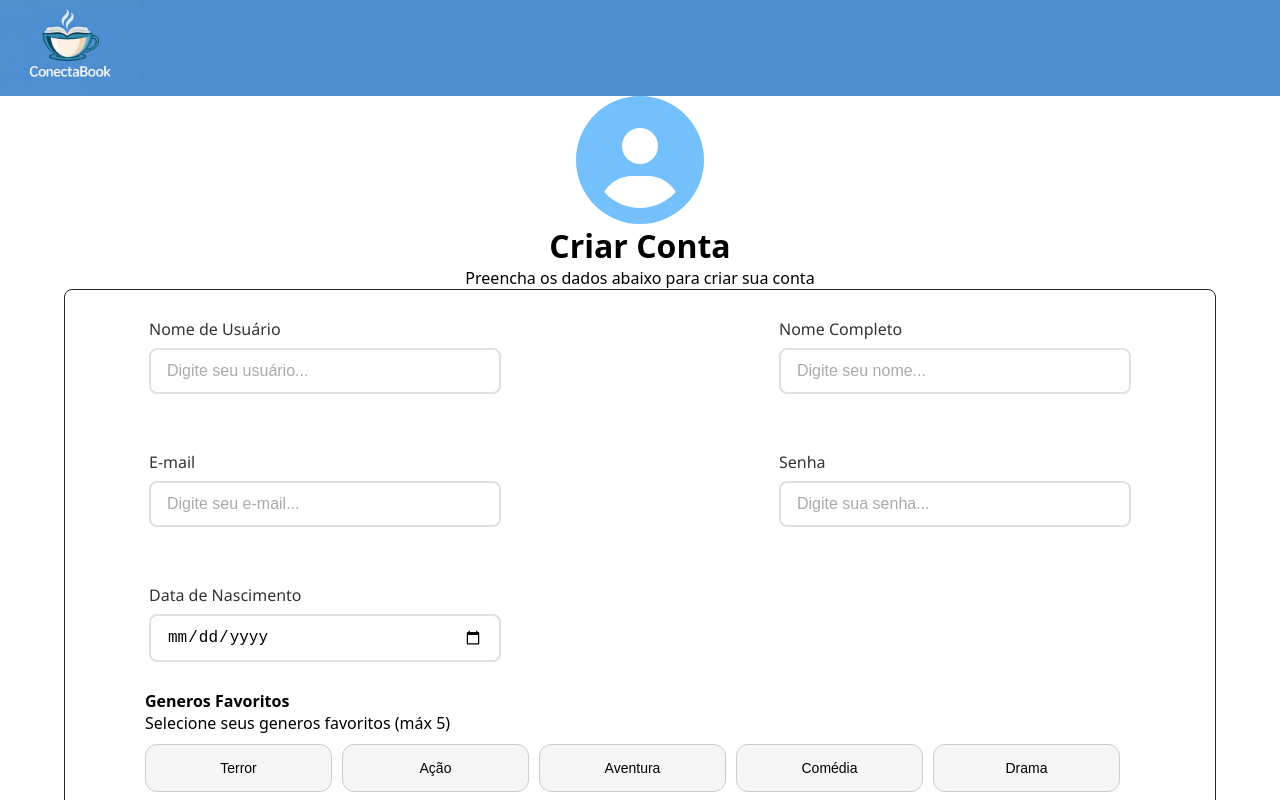
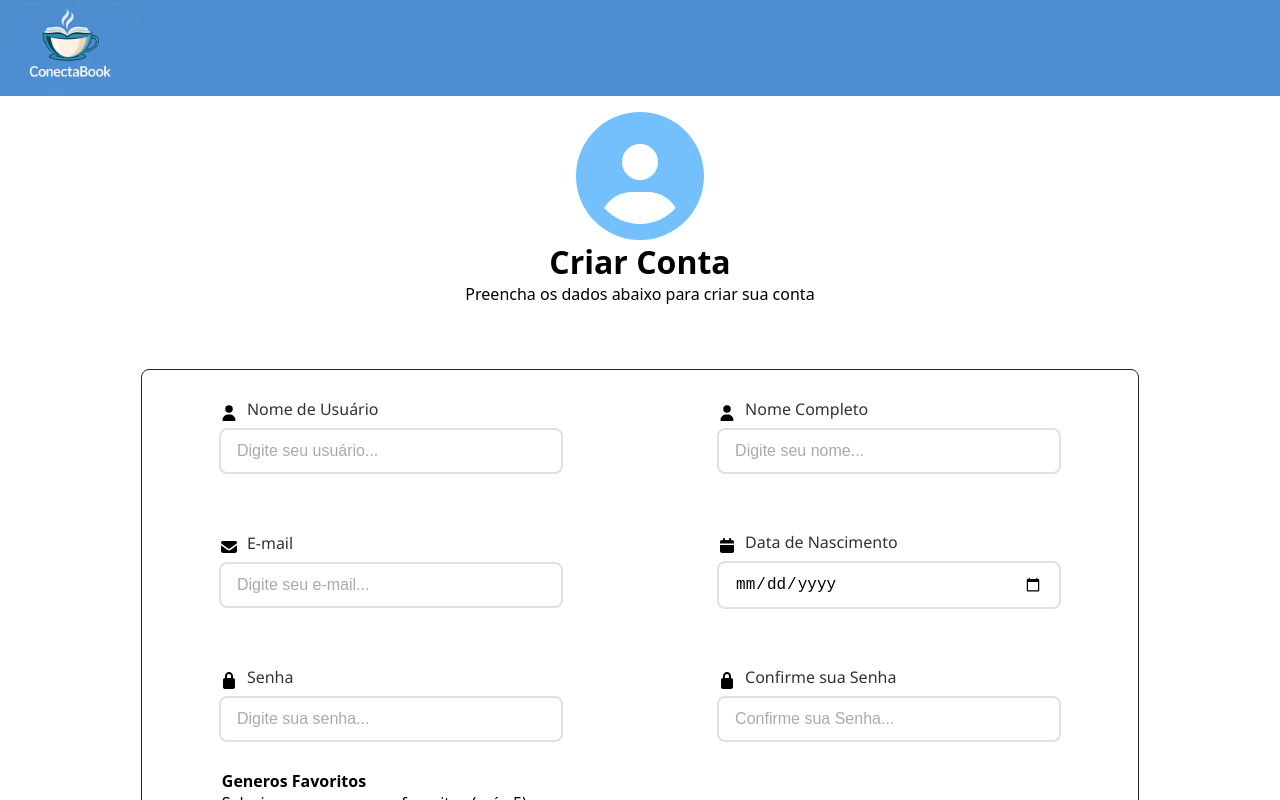
Before and after one commit to AlexGomes34/tema-conectabook, a React (Vite) app in the folder codes/frontend/tcc-conectabook/: page /cadastro in a window 1280 px wide. Shown: the top 800 px of the page. Built offline with nearby package versions, Linux system fonts and the light colour scheme.

Commit message:
Estilização da página de perfi

```diff
--- /dev/null
+++ b/codes/frontend/tcc-conectabook/src/components/footer/index.jsx
@@ -0,0 +1,9 @@
+function Footer() {
+    return (
+        <footer>
+            <p>© 2026 ConectaBook — 2026</p>
+        </footer>
+    )
+}
+
+export default Footer
--- a/codes/frontend/tcc-conectabook/src/components/input/index.jsx
+++ b/codes/frontend/tcc-conectabook/src/components/input/index.jsx
@@ -1,9 +1,13 @@
 import './input.css'
+import { FontAwesomeIcon } from "@fortawesome/react-fontawesome"
 
-function Input({ label, placeholder, value, onChange, type = "text", name, required }) {
+function Input({ label, placeholder, value, onChange, type = "text", name, required, faIcon }) {
     return (
         <div className='input-group'>
-            <label>{label}</label>
+            <div className="label">
+                <FontAwesomeIcon icon={faIcon} />
+                <label>{label}</label>
+            </div>
             <input
                 name={name}
                 type={type}
--- a/codes/frontend/tcc-conectabook/src/components/input/input.css
+++ b/codes/frontend/tcc-conectabook/src/components/input/input.css
@@ -30,3 +30,9 @@
   .input-group input::placeholder {
     color: #aaa;
   }
+
+  .label{
+    display: flex;
+    align-items: center;
+    gap: 0.5rem;
+  }
--- a/codes/frontend/tcc-conectabook/src/pages/Cadastro/index.jsx
+++ b/codes/frontend/tcc-conectabook/src/pages/Cadastro/index.jsx
@@ -5,18 +5,20 @@ import logo from "../../assets/logo.png"
 import "./style.css"
 
 import { FontAwesomeIcon } from "@fortawesome/react-fontawesome"
-import { faCircleUser } from "@fortawesome/free-solid-svg-icons"
+import { faCircleUser, faUser, faEnvelope, faLock, faCalendar } from "@fortawesome/free-solid-svg-icons"
 import Button from "../../components/button"
-import { text } from "@fortawesome/fontawesome-svg-core"
+import Footer from "../../components/footer"
 
 //============== ARRAYS ================
 
 const INPUT_DATA = [
-    { id: 1, name: "usuario", label: "Nome de Usuário", placeholder: "Digite seu usuário...", type: "text", required:true },
-    { id: 2, name: "nome", label: "Nome Completo", placeholder: "Digite seu nome...", type: "text", required:true },
-    { id: 3, name: "email", label: "E-mail", placeholder: "Digite seu e-mail...", type: "email", required:true },
-    { id: 4, name: "senha", label: "Senha", placeholder: "Digite sua senha...", type: "password", required:true },
-    { id: 5, name: "nascimento", label: "Data de Nascimento", type: "date", required:true },
+    { id: 1, name: "usuario", label: "Nome de Usuário", placeholder: "Digite seu usuário...", type: "text", required:true, faIcon:faUser },
+    { id: 2, name: "nome", label: "Nome Completo", placeholder: "Digite seu nome...", type: "text", required:true, faIcon:faUser },
+    { id: 3, name: "email", label: "E-mail", placeholder: "Digite seu e-mail...", type: "email", required:true,faIcon:faEnvelope },
+    { id: 5, name: "nascimento", label: "Data de Nascimento", type: "date", required:true, faIcon:faCalendar },
+    { id: 4, name: "senha", label: "Senha", placeholder: "Digite sua senha...", type: "password", required:true, faIcon:faLock },
+    { id: 5, name: "confirmarSenha", label: "Confirme sua Senha", placeholder: "Confirme sua Senha...", type: "password", required:true, faIcon:faLock },
+
 ]
 
 const GENEROS_DATA = [
@@ -121,6 +123,7 @@ function Cadastro() {
                                 <div className="input">
                                     <Input
                                         name={input.name}
+                                        faIcon={input.faIcon}
                                         label={input.label}
                                         placeholder={input.placeholder}
                                         value={form[input.name]}
@@ -160,14 +163,8 @@ function Cadastro() {
 
                     </form>
                 </div>
-
-
-
-
             </main>
-            <footer className="footer-cadastro">
-
-            </footer>
+            <Footer/>
         </div>
     )
 }
--- a/codes/frontend/tcc-conectabook/src/pages/Cadastro/style.css
+++ b/codes/frontend/tcc-conectabook/src/pages/Cadastro/style.css
@@ -12,6 +12,7 @@ body{
 .header-cadastro{
     width: 100%;
     background-color: #4D8ED0;
+
 }
 
 .img-header{
@@ -24,27 +25,26 @@ body{
     width: 100%;
     justify-content: center;
     align-items: center;
+    padding: 1rem;
 }
 
 .inputs{
     display: flex;
     width: 100%;
     flex-wrap: wrap;
-    justify-content: space-between;
+    justify-content: space-around;
     align-items: center;
     height: 25rem;
-    padding-inline: 4rem;
 }
 
 .input{
-    width: 24.5rem;
+    width: 30vw;
 }
 
 .main-cadastro{
     display: flex;
     flex-direction: column;
     align-items: center;
-    min-height: 85.5vh;
 }
 
 .generos-favoritos{
@@ -102,8 +102,9 @@ body{
     justify-content: center;
     align-items: center;
     border: 1px solid #242424;
-    width: 90%;
+    width: 78vw;
     border-radius: 8px;
+    margin: 3rem;
 }
 
 .footer-cadastro{
--- a/codes/frontend/tcc-conectabook/src/pages/Home/index.jsx
+++ b/codes/frontend/tcc-conectabook/src/pages/Home/index.jsx
@@ -1,11 +1,12 @@
 import image from '../../assets/image.png';
 import Button from '../../components/button';
+import Footer from '../../components/footer';
 import hpCapa from '../../assets/hpCapa.png';
 import fotoPessoa from '../../assets/fotoPessoa.jpg';
 import livro from '../../assets/livro.jpg';
 import eventos from '../../assets/eventos.jpg'
 import cafeteria from '../../assets/cafeteria.jpeg'
-import {useNavigate} from 'react-router-dom'
+import { useNavigate } from 'react-router-dom'
 
 import HeaderHome from './headerHome';
 
@@ -19,9 +20,9 @@ const CLUBES_DATA = [
 ]
 
 const EVENTOS_DATA = [
-  { id:1, nome: "Bienal de São Paulo", image: eventos },
-  { id:2,nome: "Bienal de São Paulo", image: eventos },
-  { id:3,nome: "Bienal de São Paulo", image: eventos },
+  { id: 1, nome: "Bienal de São Paulo", image: eventos },
+  { id: 2, nome: "Bienal de São Paulo", image: eventos },
+  { id: 3, nome: "Bienal de São Paulo", image: eventos },
 ]
 
 const CAFETERIA_DATA = [
@@ -205,9 +206,7 @@ function Home() {
         </div>
       </section>
 
-      <footer>
-        <p>© 2026 ConectaBook — 2026</p>
-      </footer>
+      <Footer/>
     </div>
   )
 }
--- a/codes/frontend/tcc-conectabook/src/pages/Home/style.css
+++ b/codes/frontend/tcc-conectabook/src/pages/Home/style.css
@@ -265,7 +265,7 @@ img {
 /* FOOTER */
 
 footer {
-    background-color: #0A0A1A;
+    background-color: #1976d2;
     height: 100px;
     color: #fafafa;
     display: flex;
--- a/codes/frontend/tcc-conectabook/src/pages/Perfil/index.jsx
+++ b/codes/frontend/tcc-conectabook/src/pages/Perfil/index.jsx
@@ -32,15 +32,15 @@ function Perfil() {
     useEffect(() => {
         const userStorage = JSON.parse(localStorage.getItem("user"))
 
-        if(userStorage){
+        if (userStorage) {
             setUser(userStorage)
 
 
             setFormData({
                 username: userStorage.username || "",
                 nome: userStorage.nome || "",
-            email:userStorage.email || "",
-            senha:userStorage.senha || "",
+                email: userStorage.email || "",
+                senha: userStorage.senha || "",
                 dataNascimento: userStorage.dataNascimento || ""
             })
 
@@ -93,12 +93,15 @@ function Perfil() {
                 </div>
 
                 <div className="right-perfil">
-                    <h2>Olá {user?.nome}</h2>
+                    <div className="apresentacao-perfil">
+                        <h2>Olá, {user?.nome}</h2>
                         <p>Bem vindo á sua conta ConectaBook.</p>
+                    </div>
+
                     <br />
                     <div className="inputs-perfil">
                         {INPUT_DATA.map((input) => (
-                            <div className="input">
+                            <div className="input-perfil">
                                 <Input
                                     name={input.name}
                                     label={input.label}
@@ -112,9 +115,9 @@ function Perfil() {
                         ))}
                     </div>
                     <div className="seguranca">
-                        <FontAwesomeIcon icon={faShieldHalved} />
+                        <FontAwesomeIcon className="icone-perfil" icon={faShieldHalved} />
                         <div className="seguranca-text">
-                            <p>Seus dados estão seguros</p>
+                            <h4>Seus dados estão seguros</h4>
                             <p>Não compartilhe suas informações com terceiros</p>
                         </div>
                     </div>
--- a/codes/frontend/tcc-conectabook/src/pages/Perfil/style.css
+++ b/codes/frontend/tcc-conectabook/src/pages/Perfil/style.css
@@ -1,6 +1,8 @@
 .up-perfil {
     display: flex;
     justify-content: space-between;
+    margin: 2rem;
+    padding-inline: 2rem;
 }
 
 .left-perfil {
@@ -37,12 +39,29 @@
 .icone-perfil {
     height: 2rem;
     width: auto;
-    background-color: aliceblue;
 }
 
 .right-perfil {
     width: 60vw;
-    background-color: aqua;
+    display: flex;
+    flex-direction: column;
+    border: 1px solid #eeecec;
+    border-radius: 8px;
+    box-shadow: 5px 5px 5px rgba(0, 0, 0, 0.1);
+}
+
+.inputs-perfil{
+    display: flex;
+    flex-wrap: wrap;
+    justify-content: space-between;
+}
+
+.apresentacao-perfil{
+    padding: 2rem;
+}
+
+.input-perfil{
+    width: 35rem;
 }
 
 .down-perfil {
@@ -51,3 +70,23 @@
     padding-inline: 3rem;
     gap: 2rem;
 }
+
+.seguranca{
+    display: flex;
+    align-items: center;
+    padding: 1rem;
+    margin: 1rem;
+    gap: 1.5rem;
+    border: 1px solid #242424;
+    border-radius: 8px;
+    background-color: #e8f1ff;
+}
+
+.seguranca h4{
+    color: #1976d2;
+}
+
+.seguranca p{
+    color: #242424;
+    font-size: 0.8rem;
+}
```
Lines whose indentation alone changed are shown as unchanged.
